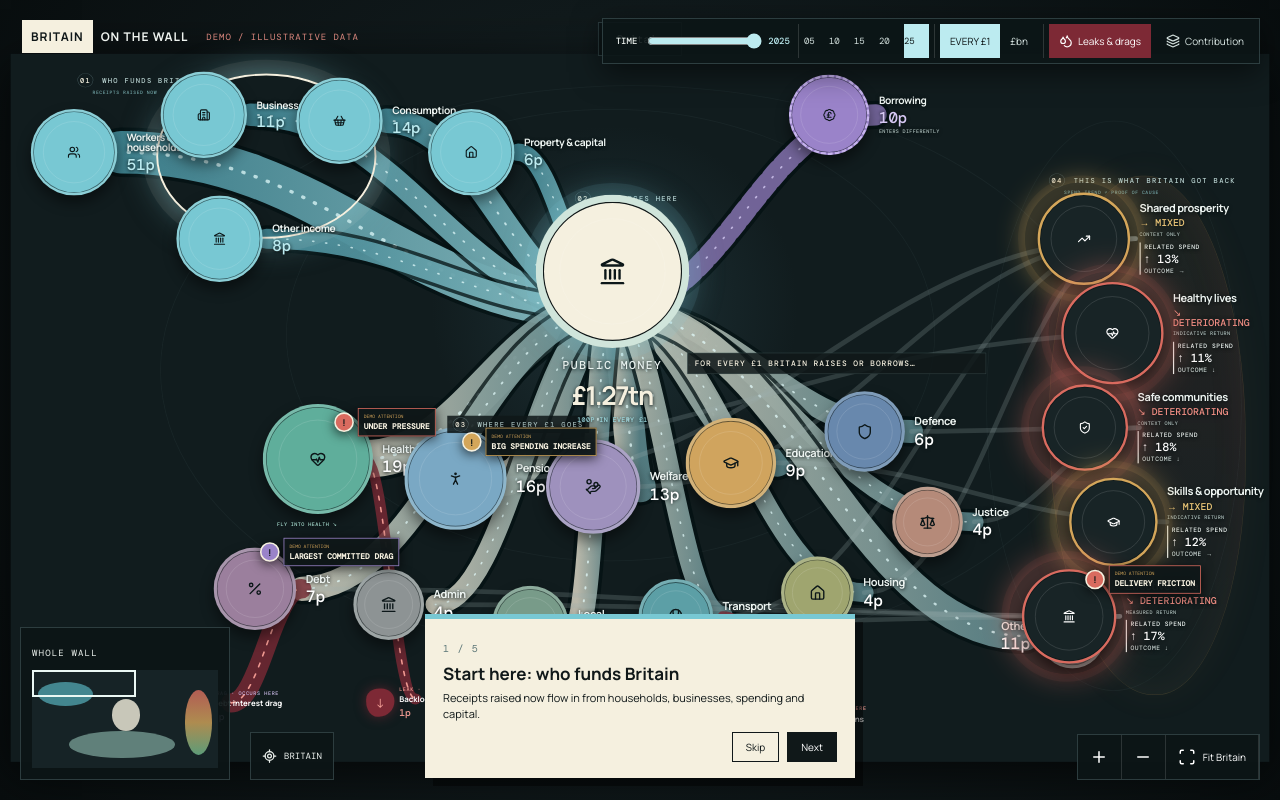
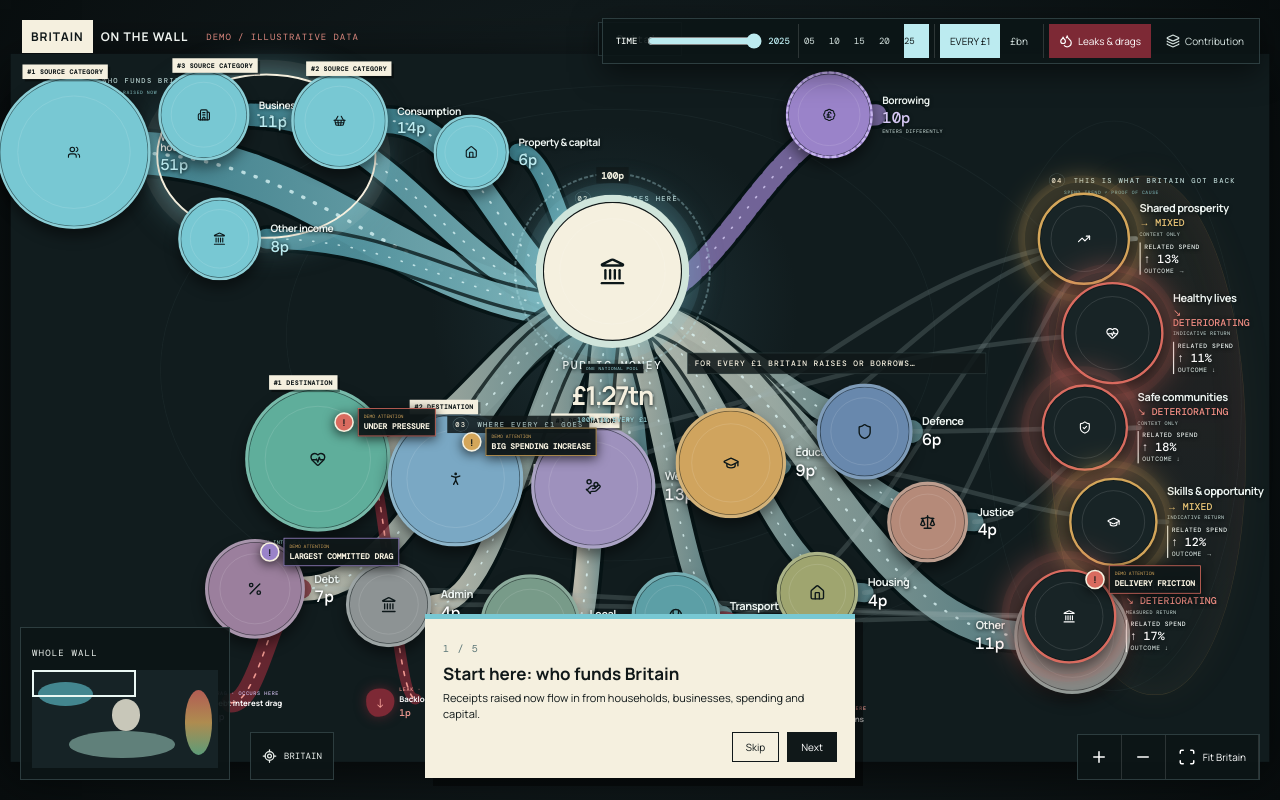
Before and after one commit to roseattridge-gif/britain-on-the-wall, a React (Vite) app: page / in a window 1280 px wide. Built offline with nearby package versions, Linux system fonts and the light colour scheme.

Commit message:
Make national money mass legible

```diff
--- a/src/components/SystemCanvas.tsx
+++ b/src/components/SystemCanvas.tsx
@@ -4,6 +4,7 @@ import {canvasNodes,focusTargets,STATE_POINT,WORLD,type CanvasNode,type Point} f
 import {useCamera} from '../canvas/useCamera';
 import {demoData,formatValue,totalFunding} from '../data';
 import {attentionByYear,previousYear} from '../data/story';
+import {compositionByParent} from '../data/composition';
 import type {Year} from '../types';
 import {Icon} from './Icon';
 import {FloatingControls} from './FloatingControls';
@@ -15,7 +16,14 @@ const maxFunding=(year:Year)=>Math.max(...demoData.funding.map(x=>x.values[year]
 const maxDomain=(year:Year)=>Math.max(...demoData.domains.map(x=>x.values[year]));
 const fundingWidth=(value:number,year:Year)=>12+Math.sqrt(value/maxFunding(year))*96;
 const domainWidth=(value:number,year:Year)=>10+Math.sqrt(value/maxDomain(year))*86;
+const fundingDiameter=(value:number,year:Year)=>90+Math.sqrt(value/maxFunding(year))*300;
+const domainDiameter=(value:number,year:Year)=>80+Math.sqrt(value/maxDomain(year))*290;
 const nodeById=(id:string)=>canvasNodes.find(x=>x.id===id)!;
+const rankFor=(node:CanvasNode,year:Year)=>{
+  const collection=node.kind==='funding'?demoData.funding:node.kind==='domain'?demoData.domains:null;
+  if(!collection)return undefined;
+  return [...collection].sort((a,b)=>b.values[year]-a.values[year]).findIndex(x=>x.id===node.id)+1;
+};
 
 const outcomeLinks:Record<string,string[]>={
   healthy:['health'],prosperity:['pensions','welfare','transport','housing'],safe:['defence','justice'],
@@ -81,8 +89,9 @@ export function SystemCanvas(p:Props){
     return new Set(outcome?[selected,'state',outcome[0],...outcome[1]]:[selected,'state']);
   },[selected]);
 
-  const visible=(n:CanvasNode)=>n.kind==='component'?(level>=1||related.has(n.id)):n.kind==='operation'?(level>=2||selected==='hospitals'):true;
-  const select=(n:CanvasNode)=>{setGuideStep(null);setSelected(n.id);if(n.id==='health')frame('health');if(n.id==='hospitals')frame('hospitals')};
+  const visible=(n:CanvasNode)=>n.kind==='component'?(selected?related.has(n.id):level>=1):n.kind==='operation'?(selected?selected==='hospitals':level>=2):true;
+  const focusNode=(n:CanvasNode,scale=.78)=>{const v=viewport.current;if(!v)return;setCamera({x:v.clientWidth/2-n.point.x*scale,y:v.clientHeight/2-n.point.y*scale,scale})};
+  const select=(n:CanvasNode)=>{setGuideStep(null);setSelected(n.id);if(n.id==='health')frame('health');else if(n.id==='hospitals')frame('hospitals');else if(compositionByParent[n.id])focusNode(n)};
   const value=(n:CanvasNode)=>{
     const f=demoData.funding.find(x=>x.id===n.id);const d=demoData.domains.find(x=>x.id===n.id);
     return f?formatValue(f.values[p.year],total,p.unit):d?formatValue(d.values[p.year],total,p.unit):'';
@@ -108,7 +117,8 @@ export function SystemCanvas(p:Props){
           {canvasNodes.filter(n=>n.kind==='operation').map(n=><MoneyFlow key={n.id} id={n.id} d={curve(nodeById('hospitals').point,n.point)} width={14} tone="operation" faded={false} hidden={level<2}/>) }
           {p.leaks&&<LeakFlows year={p.year}/>}
         </svg>
-        {canvasNodes.filter(visible).map(n=><WallNode key={n.id} node={n} value={value(n)} year={p.year} level={level} selected={selected===n.id} faded={!!selected&&!related.has(n.id)&&selected!==n.id} onSelect={()=>select(n)} onEvidence={()=>n.evidenceId&&p.openEvidence(n.evidenceId)}/>) }
+        {canvasNodes.filter(visible).map(n=><WallNode key={n.id} node={n} size={n.kind==='funding'?fundingDiameter(demoData.funding.find(x=>x.id===n.id)!.values[p.year],p.year):n.kind==='domain'?domainDiameter(demoData.domains.find(x=>x.id===n.id)!.values[p.year],p.year):n.size} rank={rankFor(n,p.year)} value={value(n)} year={p.year} level={level} selected={selected===n.id} faded={!!selected&&!related.has(n.id)&&selected!==n.id} onSelect={()=>select(n)} onEvidence={()=>n.evidenceId&&p.openEvidence(n.evidenceId)}/>) }
+        {selected&&compositionByParent[selected]&&camera.scale>=.62&&<CompositionOrbit parentId={selected} year={p.year} unit={p.unit} total={total}/>}
         {p.leaks&&<LeakLabels year={p.year} unit={p.unit} total={total} open={p.openEvidence}/>}
         <AttentionLayer year={p.year} level={level}/>
         {changeFrom&&<ChangeAnnotations from={changeFrom} to={p.year}/>
@@ -127,7 +137,7 @@ export function SystemCanvas(p:Props){
 
 function MoneyFlow({id,d,width,tone,faded,hidden=false}:{id:string;d:string;width:number;tone:string;faded:boolean;hidden?:boolean}){const cls=`money-flow ${tone} ${faded?'faded':''} ${hidden?'hidden':''}`;return <g className={cls} data-flow={id}><path className="flow-bed" d={d} strokeWidth={width+18}/><path className="flow-body" d={d} strokeWidth={width}/><path className="flow-current" d={d} strokeWidth={Math.max(3,width*.08)}/></g>}
 
-function WallNode({node,value,year,level,selected,faded,onSelect,onEvidence}:{node:CanvasNode;value:string;year:Year;level:number;selected:boolean;faded:boolean;onSelect:()=>void;onEvidence:()=>void}){
+function WallNode({node,size,rank,value,year,level,selected,faded,onSelect,onEvidence}:{node:CanvasNode;size:number;rank?:number;value:string;year:Year;level:number;selected:boolean;faded:boolean;onSelect:()=>void;onEvidence:()=>void}){
   const outcome=demoData.outcomes.find(x=>x.id===node.id);const status=outcome?.status[year];
   const prior=previousYear(year);
   const linkedSpend=outcome?outcomeLinks[outcome.id].reduce((sum,id)=>sum+(demoData.domains.find(d=>d.id===id)?.values[year]??0),0):0;
@@ -135,9 +145,11 @@ function WallNode({node,value,year,level,selected,faded,onSelect,onEvidence}:{no
   const spendDirection=priorSpend?Math.round((linkedSpend-priorSpend)/priorSpend*100):0;
   const total=totalFunding(demoData,year);
   const stateValue=total>=1000?`£${(total/1000).toFixed(2)}tn`:`£${total}bn`;
-  return <button style={{left:node.point.x,top:node.point.y,'--node-size':`${node.size}px`,'--node-colour':node.colour??'#d7ded8'} as React.CSSProperties} className={`wall-node ${node.id} ${node.kind} ${status??''} ${selected?'selected':''} ${faded?'faded':''} ${node.id==='borrowing'?'borrowing':''}`} onClick={onSelect} onDoubleClick={onEvidence} aria-label={`${node.label}${value?` ${value}`:''}`}>
+  return <button style={{left:node.point.x,top:node.point.y,'--node-size':`${size}px`,'--node-colour':node.colour??'#d7ded8'} as React.CSSProperties} className={`wall-node ${node.id} ${node.kind} ${status??''} ${selected?'selected':''} ${faded?'faded':''} ${node.id==='borrowing'?'borrowing':''}`} onClick={onSelect} onDoubleClick={onEvidence} aria-label={`${node.label}${value?` ${value}`:''}`}>
     <span className="status-field"/>
+    {node.kind==='state'&&<span className="allocation-ring"><b>100p</b><small>ONE NATIONAL POOL</small></span>}
     <span className="node-orb"><Icon name={node.icon} size={node.kind==='state'?72:node.kind==='domain'?42:34}/></span>
+    {rank&&rank<=3&&<span className="rank-badge">#{rank} {node.kind==='funding'?'SOURCE CATEGORY':'DESTINATION'}</span>}
     <span className="wall-label">
       <strong>{node.kind==='state'?'PUBLIC MONEY':node.label}</strong>
       {node.kind==='state'?<><b>{stateValue}</b><em>100p in every £1</em></>:value?<b>{value}</b>:null}
@@ -170,6 +182,18 @@ const leakGeometry=[
 ];
 function LeakFlows({year}:{year:Year}){return <>{leakGeometry.map(g=>{const item=demoData.leaks.find(x=>x.id===g.id)!;return <g className="leak-flow" key={g.id}><path className="leak-bed" d={curve(g.from,g.to)} strokeWidth={12+Math.sqrt(item.value[year])*4}/><path className="leak-current" d={curve(g.from,g.to)} strokeWidth={4}/></g>})}</>}
 function LeakLabels({year,unit,total,open}:{year:Year;unit:'pound'|'bn';total:number;open:(id:string)=>void}){return <>{leakGeometry.map(g=>{const x=demoData.leaks.find(l=>l.id===g.id)!;return <button className={`leak-label ${g.kind.toLowerCase()}`} key={g.id} style={{left:g.to.x,top:g.to.y}} onClick={()=>open(x.evidenceId)}><i>↓</i><span><em>{g.kind} · OCCURS HERE</em><strong>{x.name}</strong><b>{formatValue(x.value[year],total,unit)}</b></span></button>})}</>}
+
+const orbitOffsets=[{x:-260,y:-220},{x:290,y:-175},{x:-280,y:230},{x:285,y:225}];
+function CompositionOrbit({parentId,year,unit,total}:{parentId:string;year:Year;unit:'pound'|'bn';total:number}){
+  const parent=nodeById(parentId),items=compositionByParent[parentId];
+  const isFunding=demoData.funding.some(x=>x.id===parentId);
+  const centre={x:parent.point.x-125,y:parent.point.y};
+  const parentValue=demoData.funding.find(x=>x.id===parentId)?.values[year]??demoData.domains.find(x=>x.id===parentId)!.values[year];
+  return <div className="composition-orbit" aria-label={`${parent.label} illustrative composition`}>
+    <div className="composition-territory" style={{left:centre.x,top:centre.y}}><span>{isFunding?'ILLUSTRATIVE COMPOSITION · RECEIPTS ASSOCIATED WITH':'ILLUSTRATIVE COMPOSITION · THIS ALLOCATION CONTAINS'}</span></div>
+    {items.map((item,index)=>{const value=parentValue*item.share;const diameter=80+Math.sqrt(item.share)*125;const offset=orbitOffsets[index]??orbitOffsets[0];return <div className="composition-node" key={item.id} style={{left:centre.x+offset.x,top:centre.y+offset.y,'--composition-size':`${diameter}px`,'--composition-colour':parent.colour??'#8fd3da'} as React.CSSProperties}><span><Icon name={item.icon} size={28}/></span><strong>{item.label}</strong><b>{unit==='bn'?`£${Math.round(value)}bn`:`${Math.round(value/total*100)}p`}</b><small>{Math.round(item.share*100)}% of this category</small></div>})}
+  </div>;
+}
 
 function ContributionLayer(){return <div className="contribution-layer"><strong>CONTRIBUTION & RECEIPT</strong><div><span>Annual cash flow</span><span>Service use</span><span>Life course</span></div><p>Receipt is not exploitation. Fiscal position is not moral worth.</p></div>}
 
--- /dev/null
+++ b/src/data/composition.ts
@@ -0,0 +1,42 @@
+export type CompositionItem={id:string;label:string;share:number;icon:string};
+export const compositionByParent:Record<string,CompositionItem[]>={
+  income:[
+    {id:'income-tax',label:'Income Tax',share:.55,icon:'BadgePoundSterling'},
+    {id:'employee-ni',label:'Employee NI',share:.25,icon:'Users'},
+    {id:'council-tax',label:'Council Tax',share:.12,icon:'House'},
+    {id:'household-other',label:'Other household receipts',share:.08,icon:'Ellipsis'},
+  ],
+  business:[
+    {id:'corporation-tax',label:'Corporation Tax',share:.42,icon:'Building2'},
+    {id:'employer-ni',label:'Employer NI',share:.31,icon:'Users'},
+    {id:'business-rates',label:'Business Rates',share:.18,icon:'Landmark'},
+    {id:'business-other',label:'Other business receipts',share:.09,icon:'Ellipsis'},
+  ],
+  consumer:[
+    {id:'vat',label:'VAT',share:.68,icon:'ShoppingBasket'},
+    {id:'fuel-duty',label:'Fuel duties',share:.14,icon:'Gauge'},
+    {id:'excise',label:'Alcohol & tobacco duties',share:.11,icon:'BadgePoundSterling'},
+    {id:'consumption-other',label:'Other consumption receipts',share:.07,icon:'Ellipsis'},
+  ],
+  pensions:[
+    {id:'state-pension',label:'State pension',share:.82,icon:'PersonStanding'},
+    {id:'pension-support',label:'Pension-related support',share:.18,icon:'HandCoins'},
+  ],
+  welfare:[
+    {id:'universal-credit',label:'Universal Credit',share:.43,icon:'HandCoins'},
+    {id:'disability-support',label:'Disability & health support',share:.26,icon:'HeartPulse'},
+    {id:'housing-support',label:'Housing support',share:.17,icon:'Home'},
+    {id:'welfare-other',label:'Other transfers',share:.14,icon:'Ellipsis'},
+  ],
+  education:[
+    {id:'schools',label:'Schools',share:.63,icon:'GraduationCap'},
+    {id:'higher-further',label:'Higher & further education',share:.18,icon:'Landmark'},
+    {id:'send',label:'SEND',share:.12,icon:'Users'},
+    {id:'skills-admin',label:'Skills & administration',share:.07,icon:'Activity'},
+  ],
+  defence:[
+    {id:'defence-people',label:'People',share:.34,icon:'Users'},
+    {id:'defence-equipment',label:'Equipment',share:.42,icon:'Shield'},
+    {id:'defence-estate',label:'Estate & support',share:.24,icon:'Building2'},
+  ],
+};
--- a/src/main.tsx
+++ b/src/main.tsx
@@ -1,2 +1,2 @@
-import {StrictMode} from 'react'; import {createRoot} from 'react-dom/client'; import './styles.css'; import App from './App';
+import {StrictMode} from 'react'; import {createRoot} from 'react-dom/client'; import './styles.css'; import './mass.css'; import App from './App';
 createRoot(document.getElementById('root')!).render(<StrictMode><App/></StrictMode>);
--- /dev/null
+++ b/src/mass.css
@@ -0,0 +1,9 @@
+/* Final authority for the magnitude and composition grammar. */
+.allocation-ring {
+  animation: none;
+}
+
+.composition-node > span,
+.domain.selected ~ .composition-orbit .composition-node > span {
+  background: var(--composition-colour, #8fd3da);
+}
```
Also changed, not shown: src/styles.css, 9 other files (tests, documents, lock files or other folders).
